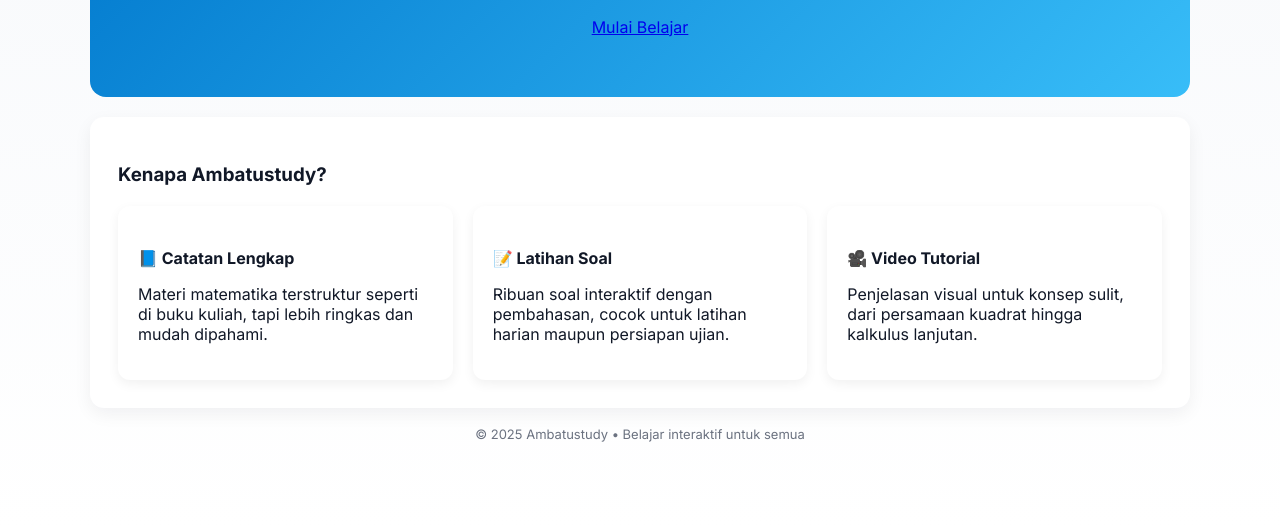
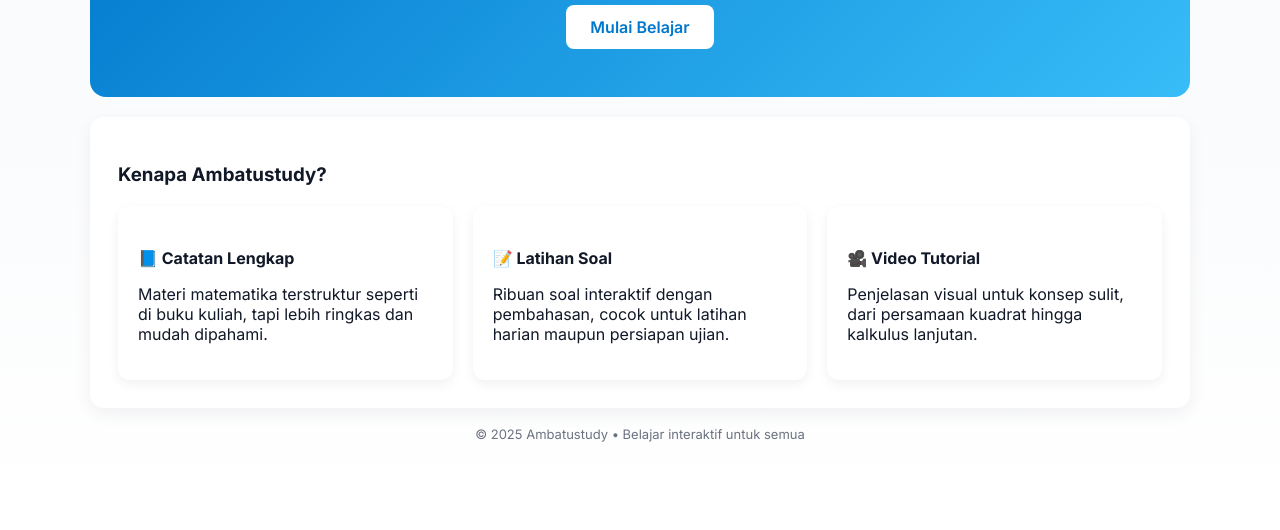
Before and after one commit to Bintangarya34/AmbatuStudy-, a website: page public/index.html in a window 1280 px wide. Shown: the part 270-800 px from the top of the page. Drawn offline with Linux system fonts and the light colour scheme.

Commit message:
Pesan commit

```diff
--- a/public/style.css
+++ b/public/style.css
@@ -501,6 +501,20 @@
   margin-bottom: 20px;
 }
 
+.btn-primary {
+  background: #fff;
+  color: var(--accent);
+  padding: 12px 24px;
+  border-radius: 8px;
+  text-decoration: none;
+  font-weight: 600;
+  transition: background 0.2s;
+}
+
+.btn-primary:hover {
+  background: #f0f0f0;
+}
+
 .features {
   display: grid;
   grid-template-columns: repeat(auto-fit, minmax(280px, 1fr));
@@ -515,10 +529,6 @@
   box-shadow: 0 4px 12px rgba(0,0,0,0.06);
 }
 
-body.dark .feature-card {
-  background: var(--dark-card);
-}
-
 .feature-card h4 {
   margin-bottom: 10px;
 }
```
